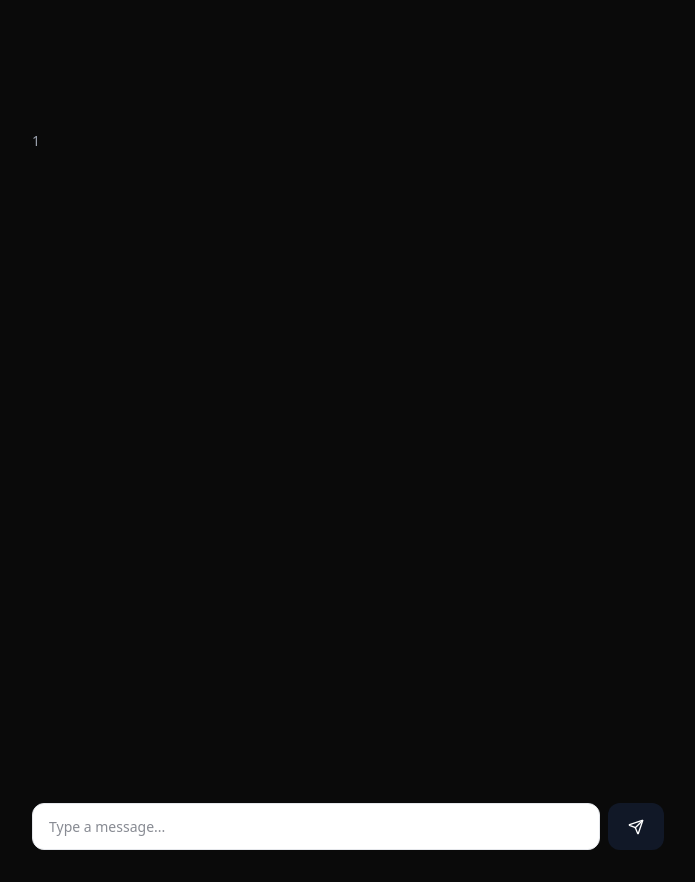
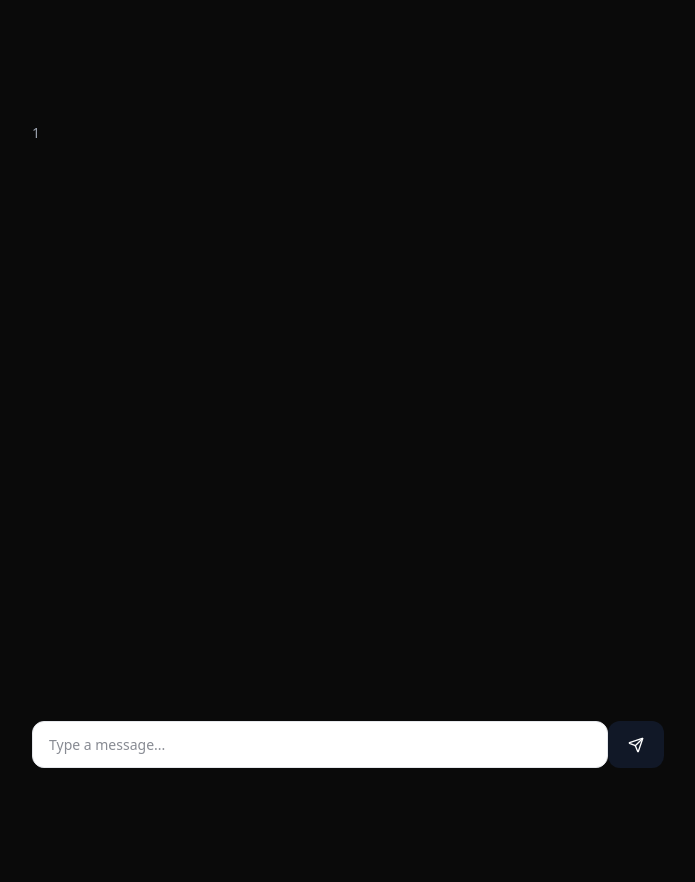
Before and after one commit to INTERACT-LLM/frontend, a Next.js app: page /chat/1 in a window 1280 px wide. Shown: the whole page, without its empty margins (292-987 px from the left). After the commit the page ends 816 px from the top, so only its background shows below. Built offline with nearby package versions, Linux system fonts and the light colour scheme.

Commit message:
fix that input is super low

```diff
--- a/src/components/ChatWindow/ChatWindow.module.css
+++ b/src/components/ChatWindow/ChatWindow.module.css
@@ -1,10 +1,18 @@
+html, body {
+  margin: 0;
+}
+
 .wrapper {
   display: flex;
   flex-direction: column;
-  height: 100vh;
+  justify-content: space-between;
+
+  height: calc(90vh - 50px);
   max-width: 680px;
-  margin: 0 auto;
-  padding: 48px 24px 24px;
+
+  margin: 40px auto 24px;
+  padding: 0 24px 24px;
+
   gap: 20px;
   box-sizing: border-box;
 }
@@ -21,18 +29,19 @@
 .chatWindow {
   flex: 1;
   min-height: 0;
+
   overflow-y: auto;
+
   display: flex;
   flex-direction: column;
   gap: 16px;
+
   padding: 8px 0;
 }
 
 .inputRow {
+  flex-shrink: 0;
   display: flex;
-  flex-shrink: 0;
-  gap: 8px;
-  padding-bottom: 8px;
 }
 
 .input {
```
